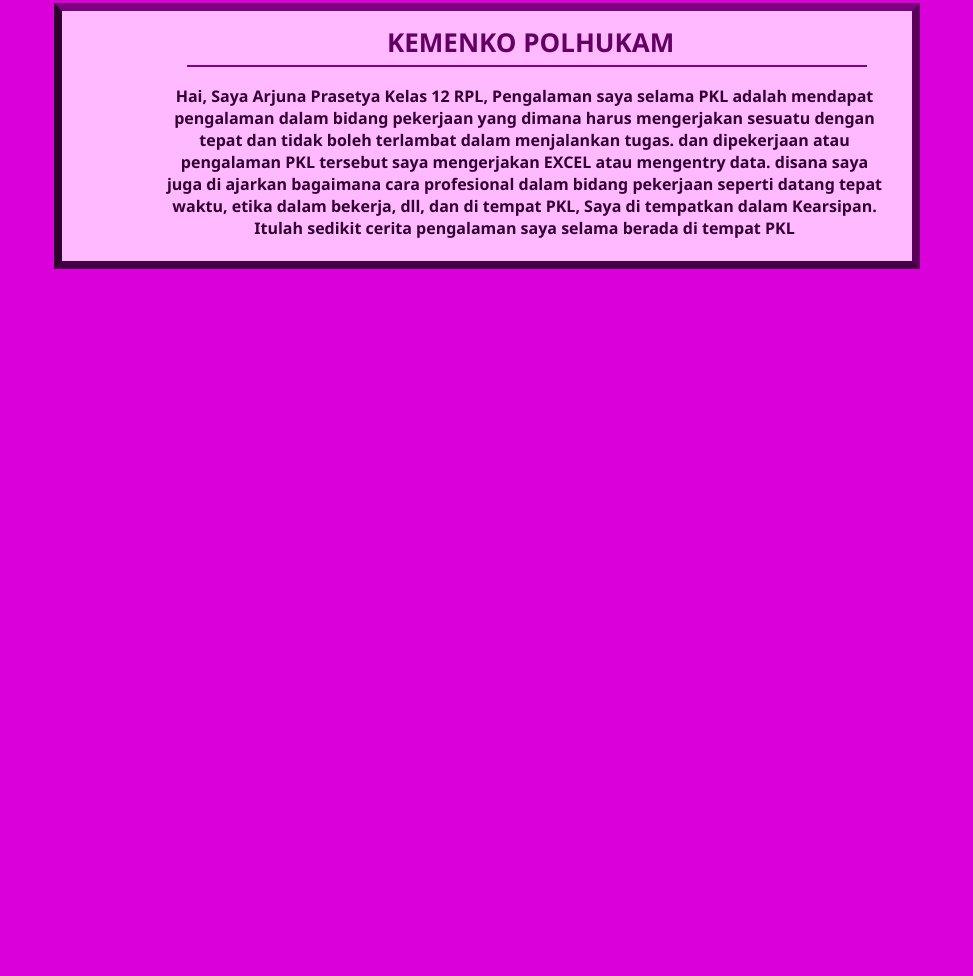
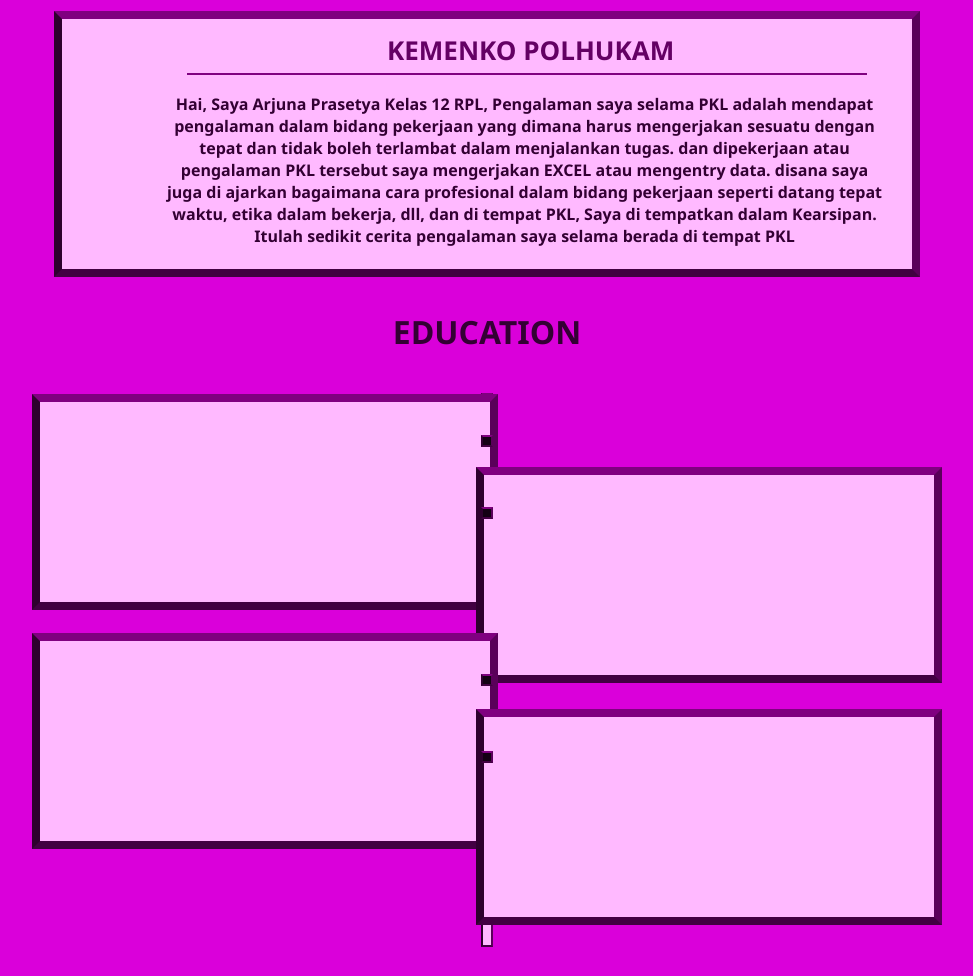
Before and after one commit to Junwae17/PWPB-XIIRPL, a plain HTML site: page Display/tugas/index.html in a window 1280 px wide. Shown: the part 584-1560 px from the top of the page, without its empty margins (153-1126 px from the left). Before the commit the page ends 886 px from the top, so only its background shows below. Drawn offline with Linux system fonts and the light colour scheme.

Commit message:
update web

```diff
--- a/Display/tugas/index.html
+++ b/Display/tugas/index.html
@@ -22,9 +22,11 @@
 
             </h4>
         </div>
+
         <div class="text2">
             <h1>EXPERIENCE</h1>
         </div>
+
         <div class="box-3"></div>
         <div class="text3">
             <h1>KEMENKO POLHUKAM</h1>
@@ -37,6 +39,20 @@
                 dan di tempat PKL, Saya di tempatkan dalam Kearsipan.
                 Itulah sedikit cerita pengalaman saya selama berada di tempat PKL</h3>
         </div>
+
+        <div class="text2">
+            <h1>EDUCATION</h1>
+            <div class="box-4"></div>
+            <div class="box-5"></div>
+            <div class="box-6"></div>
+            <div class="box-7"></div>
+            <div class="box-8"></div>
+            <div class="circle"></div>
+            <div class="circle-2"></div>
+            <div class="circle-3"></div>
+            <div class="circle-4"></div>
+            <h3>SMPN 2 Margasari</h3>
+        </div>
     </div>
     </body>
 </html>
--- a/Display/tugas/style.css
+++ b/Display/tugas/style.css
@@ -8,13 +8,16 @@ body{
     background-color: rgb(218, 0, 218);
 }
 
+/* background utama */
 .warpper .box-1{
     background-color: rgb(94, 0, 148);
     width: 100%;
     height: 50%;
     margin-top: -30px;
+    border-bottom: 8px solid rgb(66, 0, 66);
 }
 
+/* foto */
 .warpper .box-2 .img{
     background-color: white;
     width: 200px;
@@ -26,6 +29,7 @@ body{
     display: inline-block;
 }
 
+/* Box Profil */
 .warpper .box-2{
     width: 500px;
     height: 250px;
@@ -38,6 +42,7 @@ body{
     border-left: 8px solid rgb(46, 0, 46);
 }
 
+/* Text Profil */
 .warpper .text{
     width: 250px;
     height: 270px;
@@ -45,20 +50,33 @@ body{
     margin-top: -250px;
 }
 
+/* Nama */
 .warpper .text h3{
     color: rgb(100, 0, 100);
     font-size: x-large;
 }
+
+/* Jarak Text Profil */
 .warpper .text h4{
+    margin-top: 5px;
     color: rgb(51, 0, 51);
     font-size: small;
 }
 
+/* Text Biodata */
 .warpper .text h5{
     color: rgb(51, 0, 51);
-    font-size: medium;
+    font-size: large;
 }
 
+/* Text Jurusan */
+.warpper .text h6{
+    color: rgb(51, 0, 51);
+    font-size: small;
+    font-style: italic;
+}
+
+/* Garis Perbatas */
 .warpper .text h2{
     background-color: purple;
     margin-left: -30px;
@@ -67,12 +85,14 @@ body{
     height: 2px;
 }
 
+/* Text EDUCATION */
 .warpper .text2 h1{
 text-align: center;
 color: rgb(51, 0, 51);
 margin-bottom: 30px;
 }
 
+/* Box Education */
 .warpper .box-3{
     width: 850px;
     height: 250px;
@@ -85,6 +105,7 @@ margin-bottom: 30px;
     border-left: 8px solid rgb(46, 0, 46);
 }
 
+/* Text isi Education */
 .warpper .text3{
     color: rgb(100, 0, 100);;
     width: 500px;
@@ -94,6 +115,17 @@ margin-bottom: 30px;
     text-align: left;
     font-size: small;
 }
+
+.warpper .text3{
+    color: rgb(100, 0, 100);;
+    width: 500px;
+    height: 270px;
+    margin: 8px 540px;
+    margin-top: -255px;
+    text-align: left;
+    font-size: small;
+}
+
 .warpper .text3 h3{
     color: rgb(51, 0, 51);
     margin-left: -225px;
@@ -108,3 +140,113 @@ margin-bottom: 30px;
     margin-top: 5px;
     height: 2px;
 }
+
+.warpper .box-4{
+    width:8px;
+    height: 550px;
+    background-color: rgb(255, 185, 255);
+    margin: 40px auto;
+    text-align: center;
+    border-top: 2px solid purple;
+    border-right: 2px solid rgb(90, 0, 90);
+    border-bottom: 2px solid rgb(66, 0, 66);
+    border-left: 2px solid rgb(46, 0, 46);
+}
+
+.warpper .box-5{
+    width: 450px;
+    height: 200px;
+    background-color: rgb(255, 185, 255);
+    margin: -593px auto;
+    margin-left: 185px;
+    text-align: center;
+    border-top: 8px solid purple;
+    border-right: 8px solid rgb(90, 0, 90);
+    border-bottom: 8px solid rgb(66, 0, 66);
+    border-left: 8px solid rgb(46, 0, 46);
+}
+
+.warpper .box-6{
+    width: 450px;
+    height: 200px;
+    background-color: rgb(255, 185, 255);
+    margin: 450px auto;
+    margin-right: 185px;
+    text-align: center;
+    border-top: 8px solid purple;
+    border-right: 8px solid rgb(90, 0, 90);
+    border-bottom: 8px solid rgb(66, 0, 66);
+    border-left: 8px solid rgb(46, 0, 46);
+}
+.warpper .box-7{
+    width: 450px;
+    height: 200px;
+    background-color: rgb(255, 185, 255);
+    margin: -500px auto;
+    margin-left: 185px;
+    text-align: center;
+    border-top: 8px solid purple;
+    border-right: 8px solid rgb(90, 0, 90);
+    border-bottom: 8px solid rgb(66, 0, 66);
+    border-left: 8px solid rgb(46, 0, 46);
+}
+.warpper .box-8{
+    width: 450px;
+    height: 200px;
+    background-color: rgb(255, 185, 255);
+    margin: 360px auto;
+    margin-right: 185px;
+    text-align: center;
+    border-top: 8px solid purple;
+    border-right: 8px solid rgb(90, 0, 90);
+    border-bottom: 8px solid rgb(66, 0, 66);
+    border-left: 8px solid rgb(46, 0, 46);
+}
+
+.warpper .circle{
+    width:8px;
+    height: 8px;
+    background-color: rgb(19, 0, 19);
+    margin: -850px auto;
+    text-align: center;
+    border-top: 2px solid purple;
+    border-right: 2px solid rgb(90, 0, 90);
+    border-bottom: 2px solid rgb(66, 0, 66);
+    border-left: 2px solid rgb(46, 0, 46);
+}
+
+.warpper .circle-2{
+    width:8px;
+    height: 8px;
+    background-color: rgb(19, 0, 19);
+    margin: 910px auto;
+    text-align: center;
+    border-top: 2px solid purple;
+    border-right: 2px solid rgb(90, 0, 90);
+    border-bottom: 2px solid rgb(66, 0, 66);
+    border-left: 2px solid rgb(46, 0, 46);
+}
+
+.warpper .circle-3{
+    width:8px;
+    height: 8px;
+    background-color: rgb(19, 0, 19);
+    margin: -755px auto;
+    text-align: center;
+    border-top: 2px solid purple;
+    border-right: 2px solid rgb(90, 0, 90);
+    border-bottom: 2px solid rgb(66, 0, 66);
+    border-left: 2px solid rgb(46, 0, 46);
+}
+
+.warpper .circle-4{
+    width:8px;
+    height: 8px;
+    background-color: rgb(19, 0, 19);
+    margin: 820px auto;
+    text-align: center;
+    border-top: 2px solid purple;
+    border-right: 2px solid rgb(90, 0, 90);
+    border-bottom: 2px solid rgb(66, 0, 66);
+    border-left: 2px solid rgb(46, 0, 46);
+}
```
Also changed, not shown: Display/tugas/WIN_20221101_10_07_35_Pro.jpg (deleted), Display/tugas/f904d4068dbddc9a576e33164618553e.jpg (deleted).
